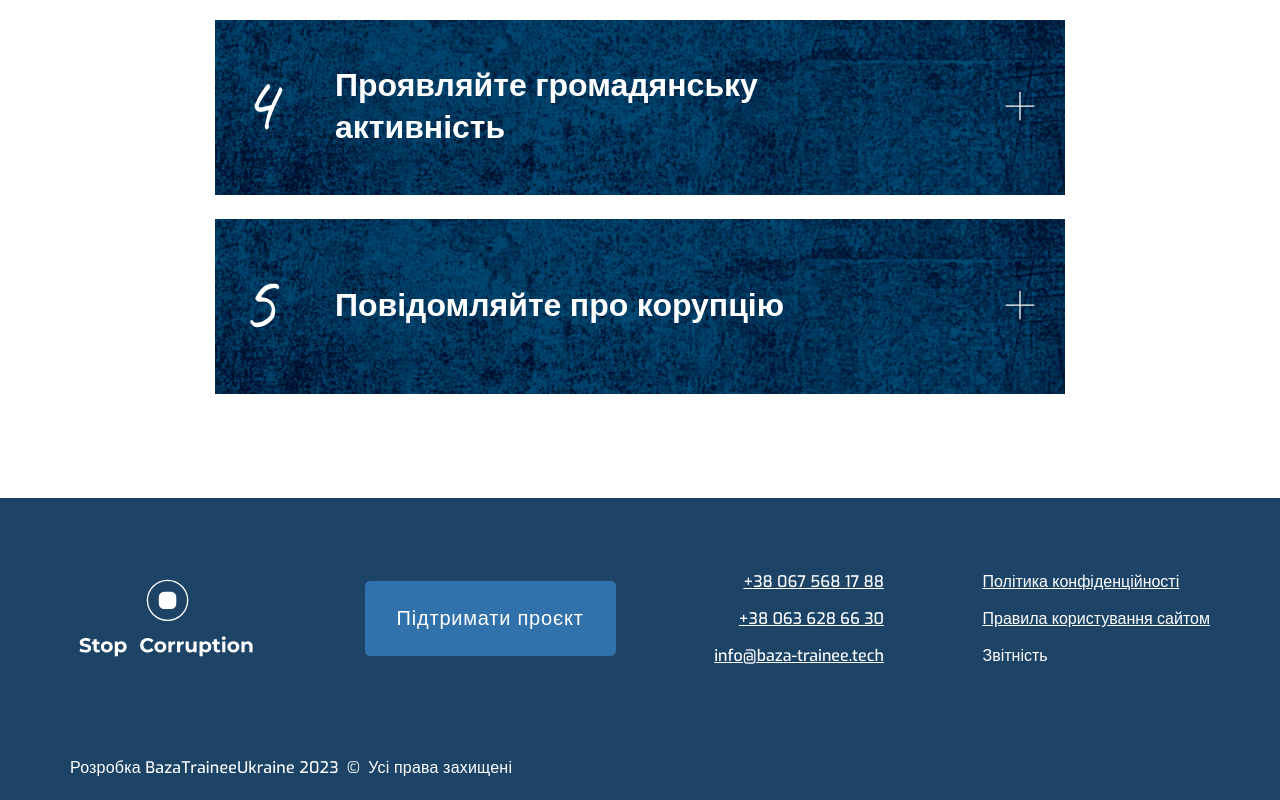
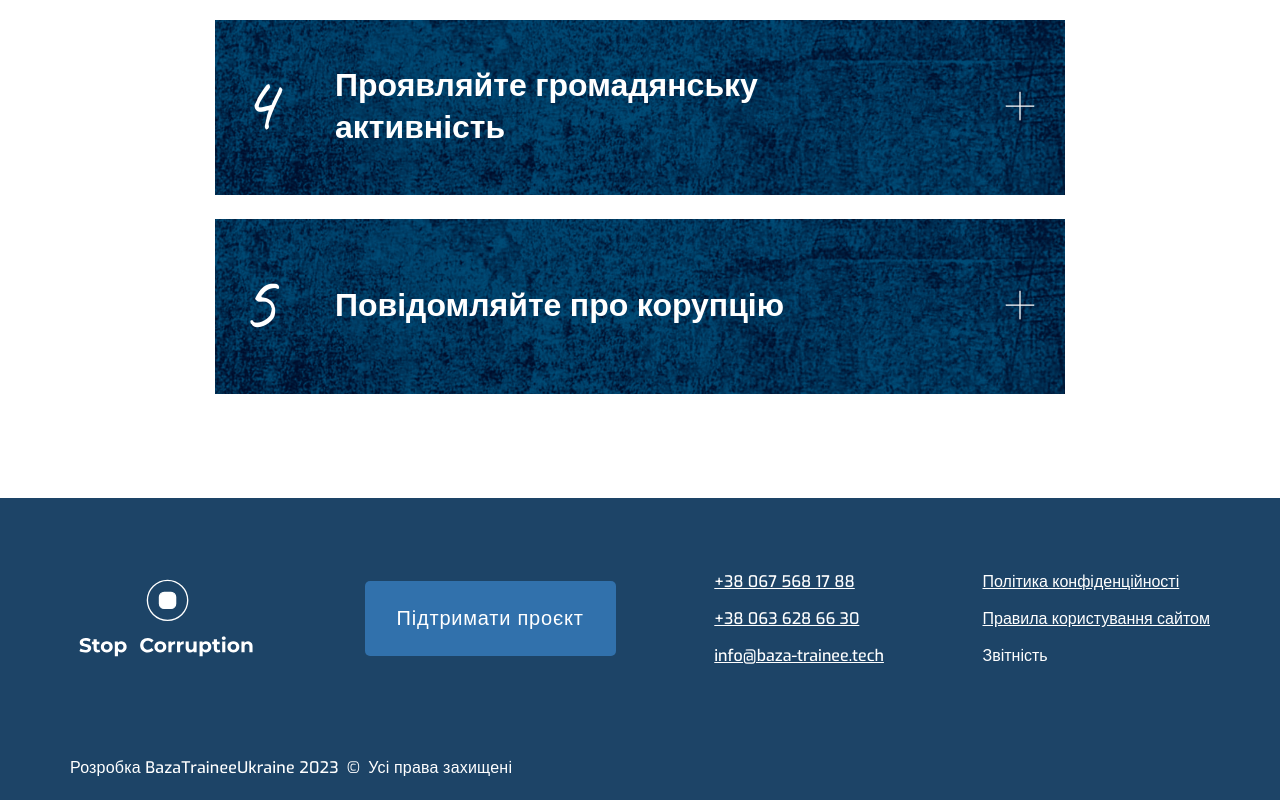
Before and after one commit to baza-trainee/antiCorruption, a React (Vite) app: page / in a window 1280 px wide. Shown: the part 5195-5995 px from the top of the page. Built offline with nearby package versions, Linux system fonts and the light colour scheme.

Commit message:
fix: fix display contacts in footer

```diff
--- a/src/components/Footer/footer.scss
+++ b/src/components/Footer/footer.scss
@@ -136,7 +136,6 @@
 
   &__contacts {
     grid-area: contacts;
-    align-items: flex-end;
 
     @media (min-width: $tablet-width) {
       align-items: flex-start;
@@ -144,7 +143,6 @@
 
     @media (min-width: $desktop-width) {
       font-size: 16px;
-      align-items: flex-end;
     }
   }
 
```
